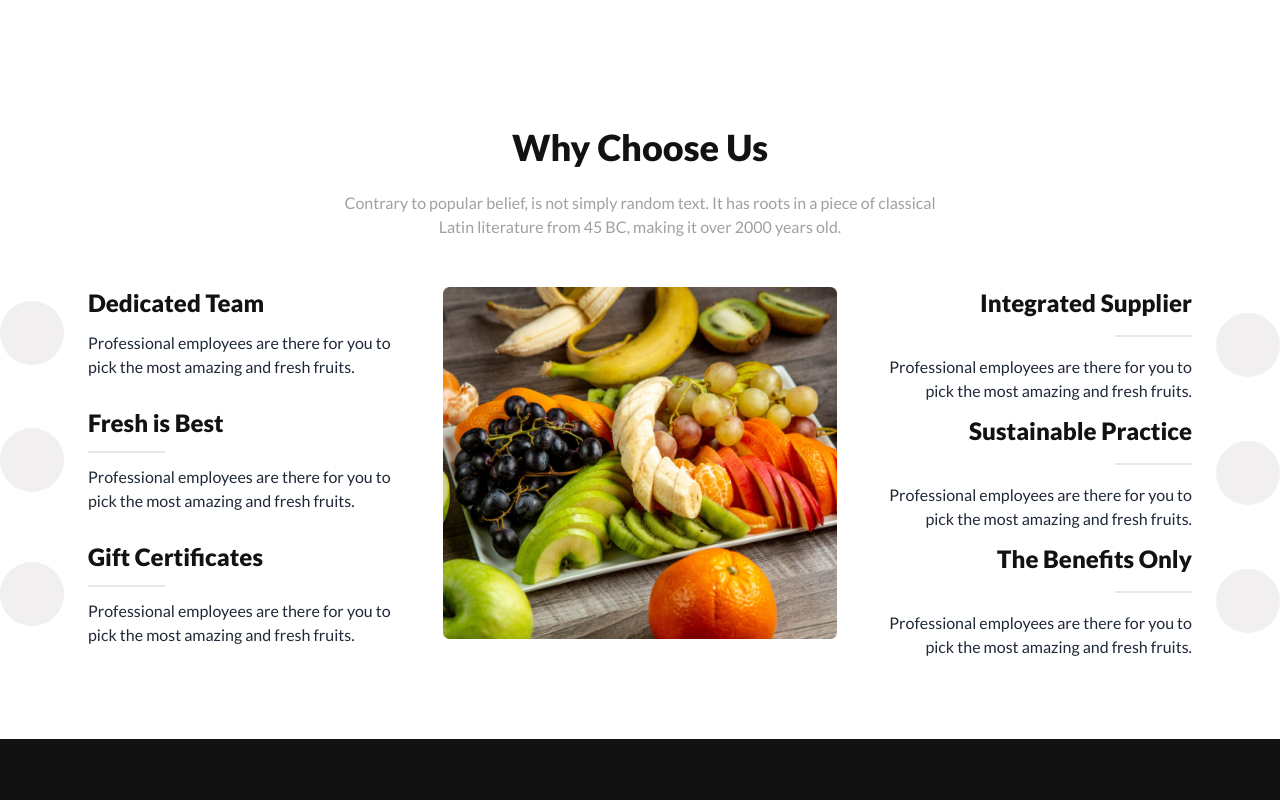
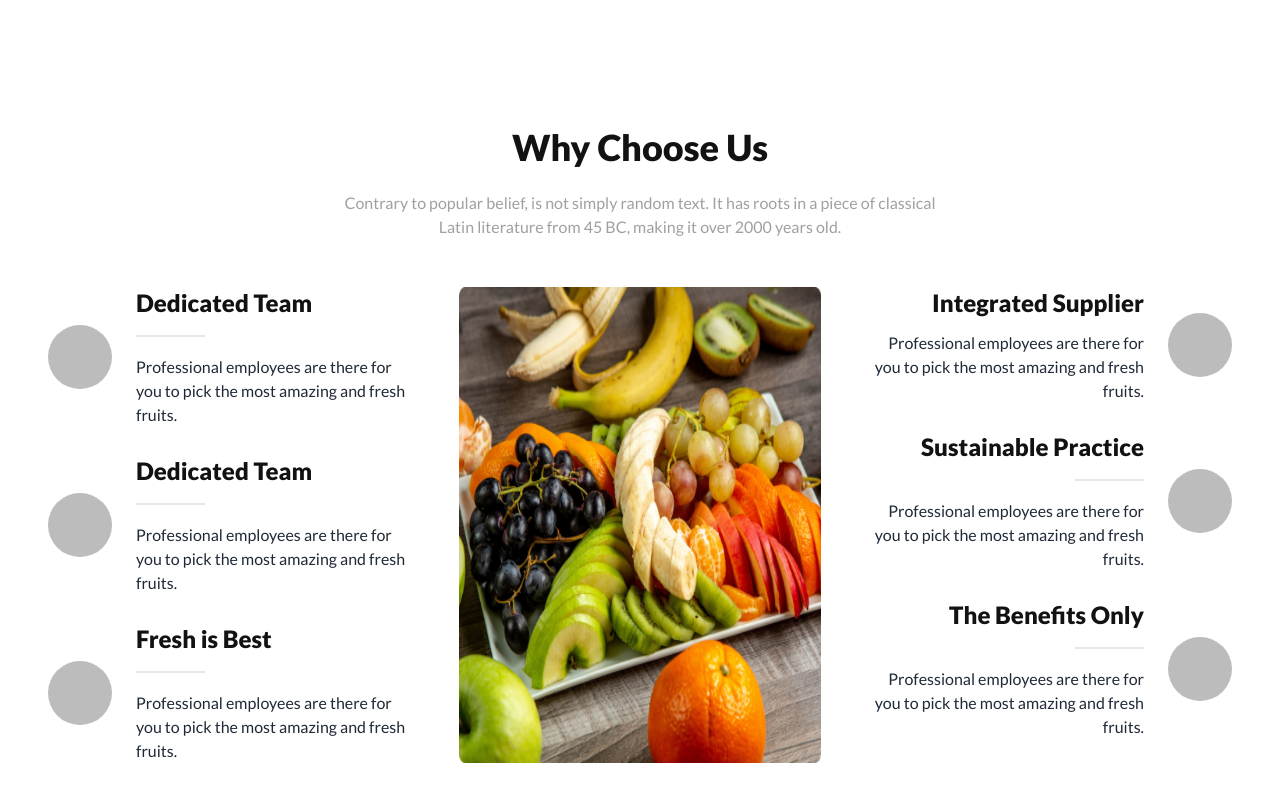
Before and after one commit to TONMOY533/fruit-brust, a plain HTML site: page index.html in a window 1280 px wide. Shown: the part 2260-3060 px from the top of the page. Drawn offline with nearby package versions, Linux system fonts and the light colour scheme.

Commit message:
added the updated sections

```diff
--- a/index.html
+++ b/index.html
@@ -42,10 +42,7 @@
     </script>
 
     <style>
-        .lay-out{
- padding: 50px 140px 100px;
 
-        }
         .font-lato {
             font-family: 'Lato', sans-serif;
         }
@@ -431,79 +428,77 @@
 
         </section>
  <!-- last section -->
-        <section>
-
-            <section class="mt-[140px]">
+ <section class="mt-5 md:mt-[140px] px-5 md:px-0">
   <div class="text-center space-y-6 pb-12">
       <h3 class="text-fruit-color-3 text-4xl font-extrabold">Why Choose Us</h3>
       <p class="text-fruit-color-2">Contrary to popular belief, is not simply random text. It has roots in a piece of classical <br> Latin literature from 45 BC, making it over 2000 years old.</p>
   </div>
 
-                <div class="grid grid-cols-1 md:grid-cols-3 gap-12">
-                  <!-- Left part -->
-                  <div class="space-y-7">
+  <div class="grid grid-cols-1 md:grid-cols-1 lg:grid-cols-3 md:px-12 lg:px-12 gap-12">
+      <!-- Leftside -->
+      <div class="space-y-7 lg:order-1 order-2">
           <div class="flex flex-col md:flex-row justify-center items-center gap-6">
               <div>
-                        <div class="w-16 h-16 rounded-full bg-[#ddd6d666] flex justify-center items-center">
+                  <div class="w-16 h-16 rounded-full bg-[#58575766] flex justify-center items-center">
 
                   </div>
               </div>
-                      <div class="space-y-3">
+              <div class="space-y-3 text-center md:text-left">
                   <h4 class="text-2xl font-extrabold text-fruit-color-3">Dedicated Team</h4>
-
+                  <div class="w-1/4 border-b-2 inline-block"></div>
                   <p>Professional employees are there for you to pick the most amazing and fresh fruits.</p>
               </div>
           </div>
           <div class="flex flex-col md:flex-row justify-center items-center gap-6">
               <div>
-                        <div class="w-16 h-16 rounded-full bg-[#ddd6d666] flex justify-center items-center">
+                  <div class="w-16 h-16 rounded-full bg-[#58575766] flex justify-center items-center">
 
                   </div>
               </div>
-                      <div class="space-y-3">
-                        <h4 class="text-2xl font-extrabold text-fruit-color-3">Fresh is Best</h4>
-                        <div class="w-1/4 border-b-2"></div>
+              <div class="space-y-3 text-center md:text-left">
+                  <h4 class="text-2xl font-extrabold text-fruit-color-3">Dedicated Team</h4>
+                  <div class="w-1/4 border-b-2 inline-block"></div>
                   <p>Professional employees are there for you to pick the most amazing and fresh fruits.</p>
               </div>
           </div>
           <div class="flex flex-col md:flex-row justify-center items-center gap-6">
               <div>
-                        <div class="w-16 h-16 rounded-full bg-[#ddd6d666] flex justify-center items-center">
-                          <img src="./images/gift-box 3.png" alt="">
+                  <div class="w-16 h-16 rounded-full bg-[#58575766] flex justify-center items-center">
+
                   </div>
               </div>
-                      <div class="space-y-3">
-                        <h4 class="text-2xl font-extrabold text-fruit-color-3">Gift Certificates</h4>
-                        <div class="w-1/4 border-b-2"></div>
+              <div class="space-y-3 text-center md:text-left">
+                  <h4 class="text-2xl font-extrabold text-fruit-color-3">Fresh is Best</h4>
+                  <div class="w-1/4 border-b-2 inline-block"></div>
                   <p>Professional employees are there for you to pick the most amazing and fresh fruits.</p>
               </div>
           </div>
       </div>
       <!-- Middle Part -->
-                  <div>
-                    <img src="./images/whychoose1.png" alt="">
+      <div class="order-1 lg:order-2">
+          <img src="./images/whychoose1.png" alt="" class="w-full h-full">
       </div>
-                  <!-- Right Part -->
-                  <div class="space-y-3">
+      <!-- Rightside -->
+      <div class="space-y-7 order-3">
           <div class="flex flex-col md:flex-row-reverse justify-center items-center gap-6">
               <div>
-                        <div class="w-16 h-16 rounded-full bg-[#ddd6d666] flex justify-center items-center">
+                  <div class="w-16 h-16 rounded-full bg-[#58575766] flex justify-center items-center">
 
                   </div>
               </div>
-                      <div class="space-y-3 text-right">
+              <div class="space-y-3 text-center md:text-right">
                   <h4 class="text-2xl font-extrabold text-fruit-color-3">Integrated Supplier</h4>
-                        <div class="w-1/4 border-b-2 inline-block"></div>
+
                   <p>Professional employees are there for you to pick the most amazing and fresh fruits.</p>
               </div>
           </div>
           <div class="flex flex-col md:flex-row-reverse justify-center items-center gap-6">
               <div>
-                        <div class="w-16 h-16 rounded-full bg-[#ddd6d666] flex justify-center items-center">
+                  <div class="w-16 h-16 rounded-full bg-[#58575766] flex justify-center items-center">
 
                   </div>
               </div>
-                      <div class="space-y-3 text-right">
+              <div class="space-y-3 text-center md:text-right">
                   <h4 class="text-2xl font-extrabold text-fruit-color-3">Sustainable Practice</h4>
                   <div class="w-1/4 border-b-2 inline-block"></div>
                   <p>Professional employees are there for you to pick the most amazing and fresh fruits.</p>
@@ -511,11 +506,11 @@
           </div>
           <div class="flex flex-col md:flex-row-reverse justify-center items-center gap-6">
               <div>
-                        <div class="w-16 h-16 rounded-full bg-[#ddd6d666] flex justify-center items-center">
+                  <div class="w-16 h-16 rounded-full bg-[#58575766] flex justify-center items-center">
 
                   </div>
               </div>
-                      <div class="space-y-3 text-right">
+              <div class="space-y-3 text-center md:text-right">
                   <h4 class="text-2xl font-extrabold text-fruit-color-3">The Benefits Only</h4>
                   <div class="w-1/4 border-b-2 inline-block"></div>
                   <p>Professional employees are there for you to pick the most amazing and fresh fruits.</p>
@@ -524,7 +519,6 @@
 
       </div>
   </div>
-            </section>
 </section>
 
 
```
Lines whose indentation alone changed are shown as unchanged.
